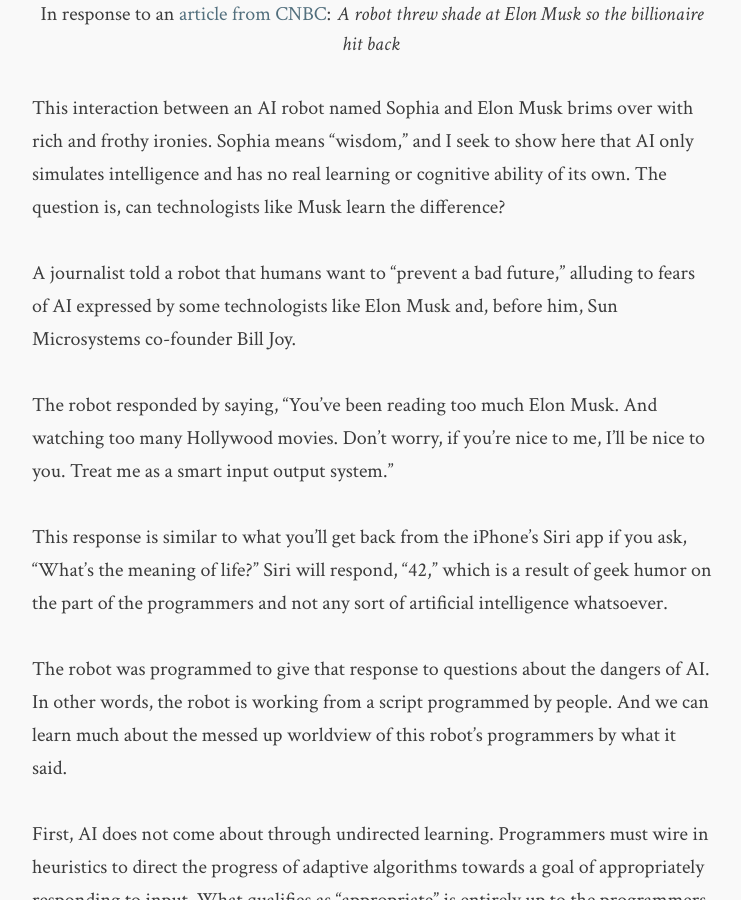
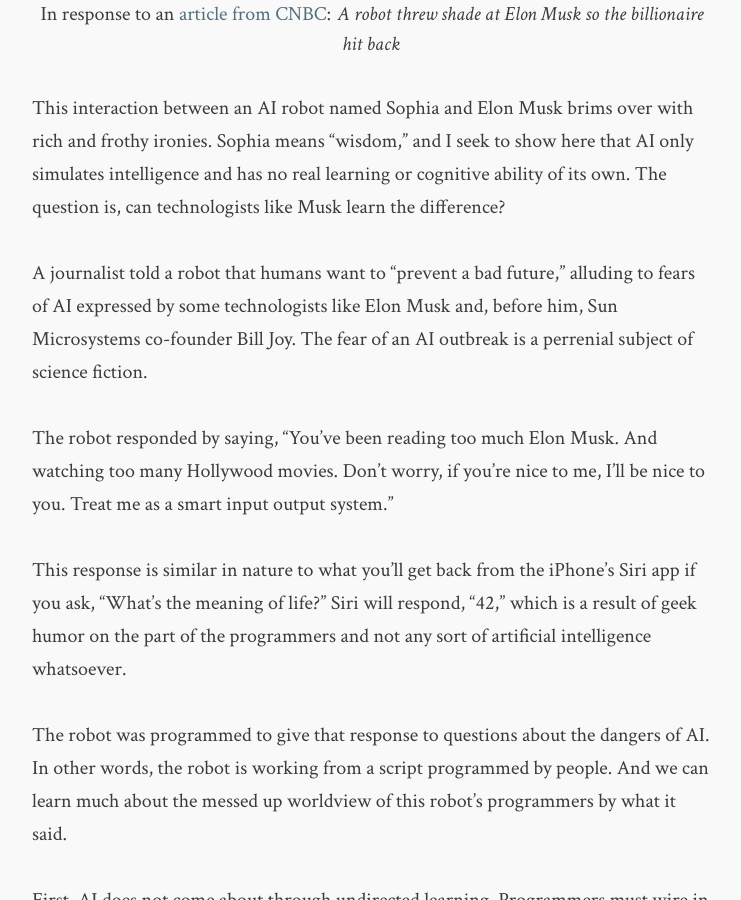
Before and after one commit to flashlightministries/oilforlight, a Jekyll site: the page built from _posts/2017-10-26-banality-of-ai.md, in a window 1280 px wide and 900 px high, scrolled down 721 px. Shown: the whole window, without its empty margins (268-1009 px from the left). Built offline with Jekyll 4.4.1, drawn with Linux system fonts in a browser that asks for light colours; nearby versions of some CDN libraries.

Commit message:
Update 2017-10-26-banality-of-ai.md

```diff
--- a/_posts/2017-10-26-banality-of-ai.md
+++ b/_posts/2017-10-26-banality-of-ai.md
@@ -13,11 +13,11 @@ comments: false
 
 This interaction between an AI robot named Sophia and Elon Musk brims over with rich and frothy ironies.  Sophia means "wisdom," and I seek to show here that AI only simulates intelligence and has no real learning or cognitive ability of its own.  The question is, can technologists like Musk learn the difference?
 
-A journalist told a robot that humans want to "prevent a bad future," alluding to fears of AI expressed by some technologists like Elon Musk and, before him, Sun Microsystems co-founder Bill Joy.
+A journalist told a robot that humans want to "prevent a bad future," alluding to fears of AI expressed by some technologists like Elon Musk and, before him, Sun Microsystems co-founder Bill Joy.  The fear of an AI outbreak is a perrenial subject of science fiction.
 
 The robot responded by saying, "You've been reading too much Elon Musk. And watching too many Hollywood movies. Don't worry, if you're nice to me, I'll be nice to you. Treat me as a smart input output system."
 
-This response is similar to what you'll get back from the iPhone's Siri app if you ask, "What's the meaning of life?"  Siri will respond, "42," which is a result of geek humor on the part of the programmers and not any sort of artificial intelligence whatsoever.
+This response is similar in nature to what you'll get back from the iPhone's Siri app if you ask, "What's the meaning of life?"  Siri will respond, "42," which is a result of geek humor on the part of the programmers and not any sort of artificial intelligence whatsoever.
 
 The robot was programmed to give that response to questions about the dangers of AI.  In other words, the robot is working from a script programmed by people.  And we can learn much about the messed up worldview of this robot's programmers by what it said.
 
```
